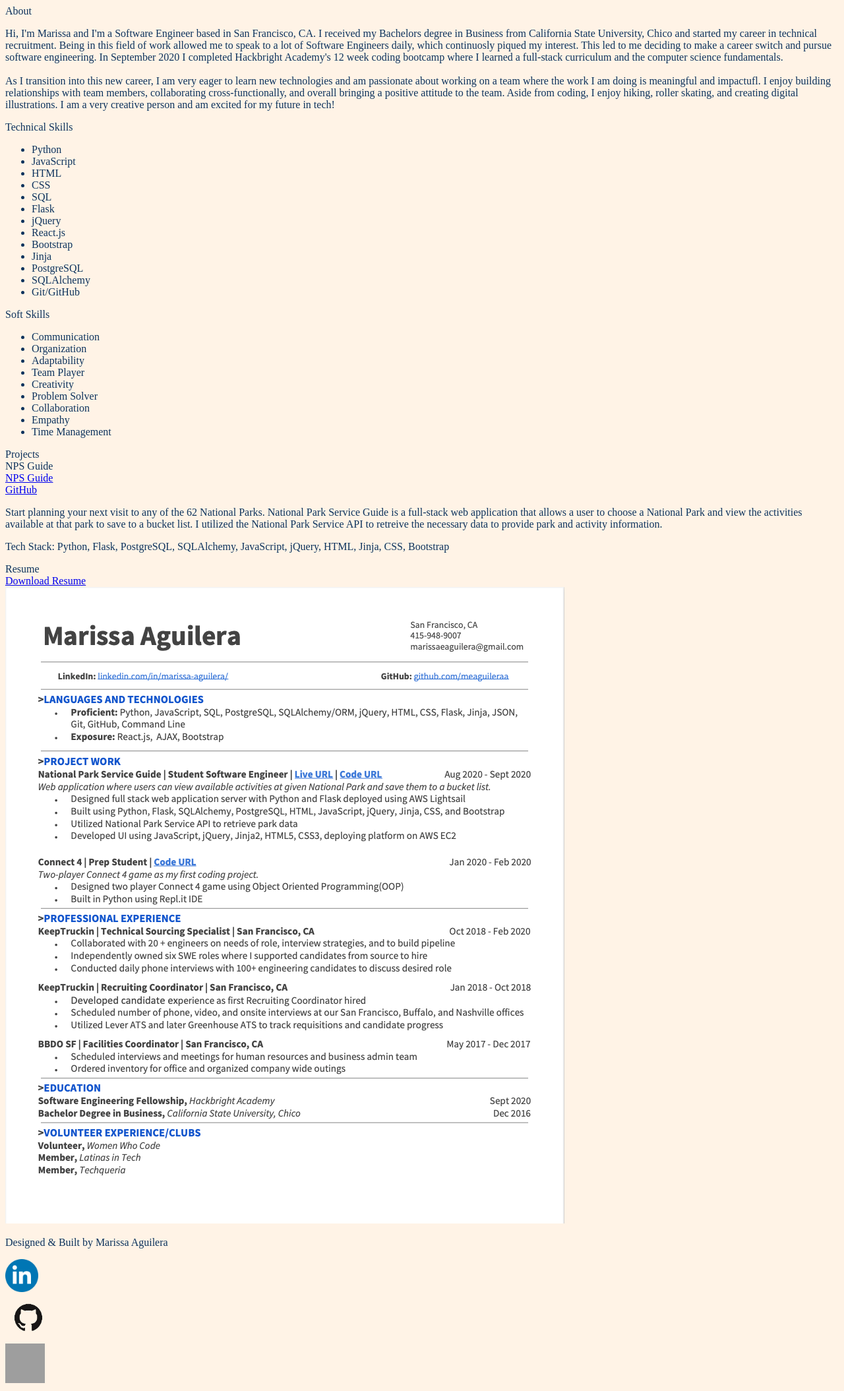
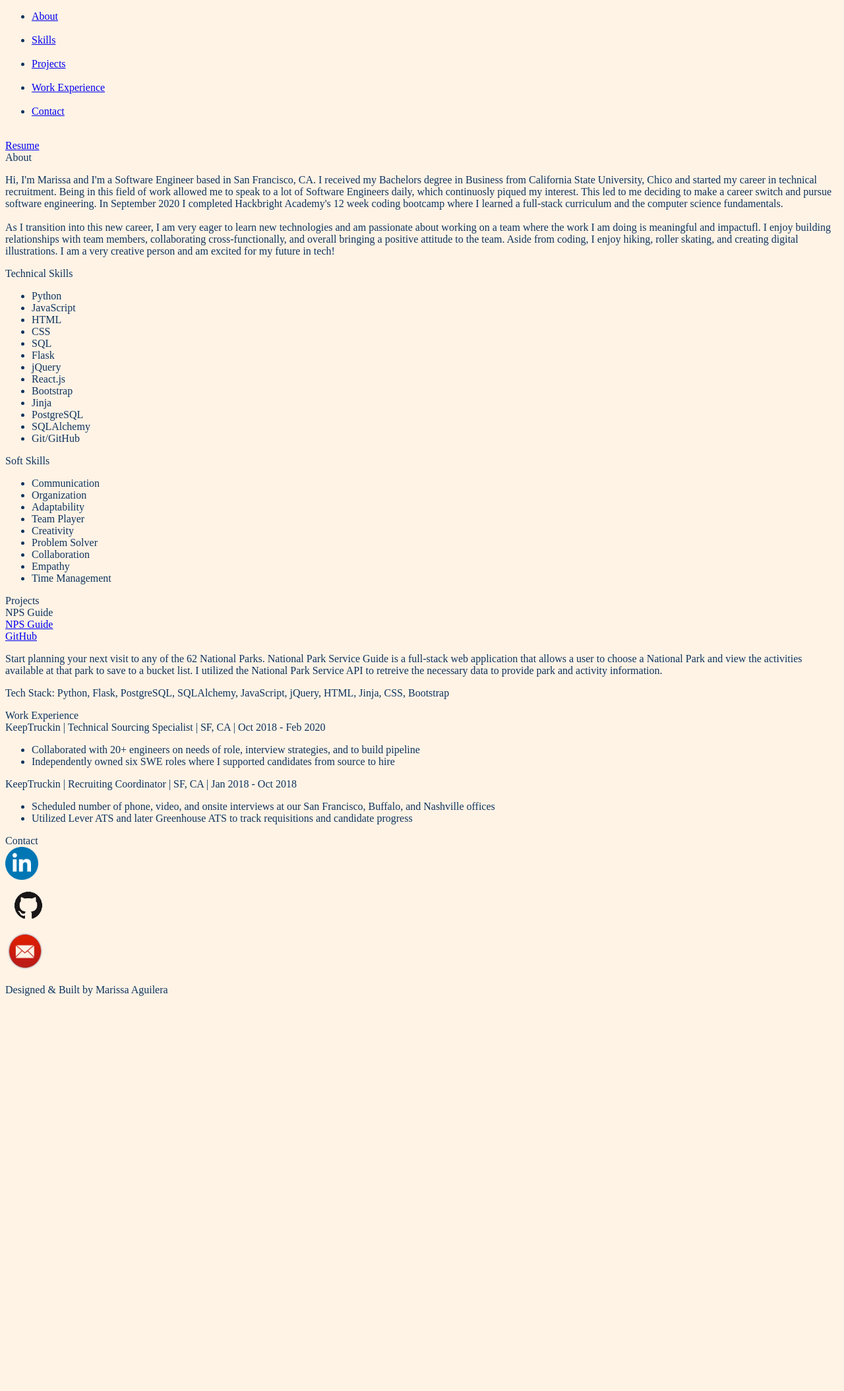
Before and after one commit to Meaguileraa/Portfolio, a Flask app: page / in a window 1280 px wide. Shown: the whole page at 66% size. After the commit the page ends 1510 px from the top, so only its background shows below. Run offline with Flask 2, Linux system fonts and the light colour scheme; grey boxes are pictures that could not be loaded.

Commit message:
Added work experience section

```diff
--- a/templates/homepage.html
+++ b/templates/homepage.html
@@ -13,8 +13,45 @@
 
 
     <body>
+            <!-- Navbar nav-links -->
+        <nav id="navbar" class="navbar navbar-expand-lg navbar-light">
+            <div class="collapse navbar-collapse" id="navbarSupportedContent">
+                <div class="navbar-nav justify-content-between">
+                    <ul class="nav nav-pills">
+                        <li class="nav-item">
+                        <a href="#about-section" class="nav-link">About</a>
+                        </li>&nbsp;
+                        <!-- add styles to the a tags for colors  -->
+
+                        <li class="nav-item">
+                        <a href="#skills-section" class="nav-link">Skills</a>
+                        </li>&nbsp;
+
+                        <li class="nav-item">
+                        <a href="#projects-section" class="nav-link">Projects</a>
+                        </li>&nbsp;
+
+                        <li class="nav-item">
+                        <a href="#work-experience-section" class="nav-link">Work Experience</a>
+                        </li>&nbsp;
+
+                        <li class="nav-item">
+                        <a href="#contact-section" class="nav-link">Contact</a>
+                        </li>&nbsp;
+
+                    </ul>
+                    <div id="resume-download">
+                        <a href="/static/imgs/resume_download.pdf" alt="Download Current Resume" download="Resume">
+                            Resume
+                        </a>
+                    </div>
+            </div>
+        </nav>
+
+
+
         <!-- About Section -->
-        <div class ="about-section">
+        <div class ="about-section" id ="about-section">
             <div id="about-title">About</div>
             <div id="about-text">
                 <p>
@@ -35,6 +72,11 @@
                 </p>
             </div>
         </div>
+
+
+
+        <!-- Skills Section -->
+        <div class="skills-section" id="skills-section">
 
             <!-- Technical Skills Section -->
             <div class ="tech-skills-section">
@@ -75,9 +117,12 @@
                     </ul>
                 </div>
             </div>
+        </div>
+
+
 
         <!-- Project Section -->
-        <div class ="projects-section">
+        <div class ="projects-section" id="projects-section">
             <div id="projects-title">Projects</div>
             <div id="projects-text">
                 <div class="npsg-section">
@@ -101,25 +146,39 @@
             </div>
         </div>
 
-        <!-- Resume Section -->
-        <div class ="resume-section">
-            <div id="resume-title">Resume</div>
-            <div id="resume-download">
-                <a href="/static/imgs/resume_download.pdf" alt="Download Current Resume" download="Resume">
-                    Download Resume
-                </a>
+
+
+        <!-- Work Experience Section -->
+        <div class ="work-experience-section" id="work-experience-section">
+            <div id="work-experience-title">Work Experience</div>
+            <div id="work-experience-text">
+                <div class="kt-section">
+                    <div id="kt-src-title">KeepTruckin | Technical Sourcing Specialist | SF, CA | Oct 2018 - Feb 2020</div>
+                    <div id="kt-src-text">
+                        <ul>
+                            <li>Collaborated with 20+ engineers on needs of role, interview strategies, and to build pipeline</li>
+                            <li>Independently owned six SWE roles where I supported candidates from source to hire</li>
+                        </ul>
                     </div>
-            <div id="resume">
-                <img src="/static/imgs/resume_picture.png" alt="Current Resume"/>
-                <!-- height="700" width="650" -->
+                    <div id="kt-rc-title">KeepTruckin | Recruiting Coordinator | SF, CA | Jan 2018 - Oct 2018</div>
+                    <div id="kt-rc-text">
+                        <ul>
+                            <li>Scheduled number of phone, video, and onsite interviews at our San Francisco, Buffalo, and Nashville offices</li>
+                            <li>Utilized Lever ATS and later Greenhouse ATS to track requisitions and candidate progress</li>
+                        </ul>
                     </div>
                 </div>
+            </div>
+        </div>
+
     </body>
 
+
+
+    <!-- Contact Section -->
     <footer>
-        <p>
-            Designed & Built by Marissa Aguilera
-        </p>
+        <div class ="contact-section" id="contact-section">
+            <div class="contact-me-title">Contact</div>
             <div class="social-links">
                 <div id="linkedin-link">
                     <a href="https://www.linkedin.com/in/marissa-aguilera/"><img src="/static/imgs/linkedin-icon.png" alt="Direct to LinkedIn" height="50" width="50"></a>
@@ -128,8 +187,12 @@
                     <a href="https://github.com/Meaguileraa"><img src="/static/imgs/github-icon.png" alt="Direct to GitHub" height="70" width="70"></a>
                 </div>
                 <div id="email-link">
-                <a href="mailto:marissaeaguilera@.gmail.com"><img src="/static/imgs/email-icon1.png" alt="Direct to Email" height="60" width="60"></a>
+                    <a href="mailto:marissaeaguilera@.gmail.com"><img src="/static/imgs/email-icon.png" alt="Direct to Email" height="60" width="60"></a>
                 </div>
             </div>
+        </div>
+        <p>
+            Designed & Built by Marissa Aguilera
+        </p>
     </footer>
 </html>
```
Also changed, not shown: static/imgs/Resume_Picture.png (deleted). Lines whose indentation alone changed are shown as unchanged.
